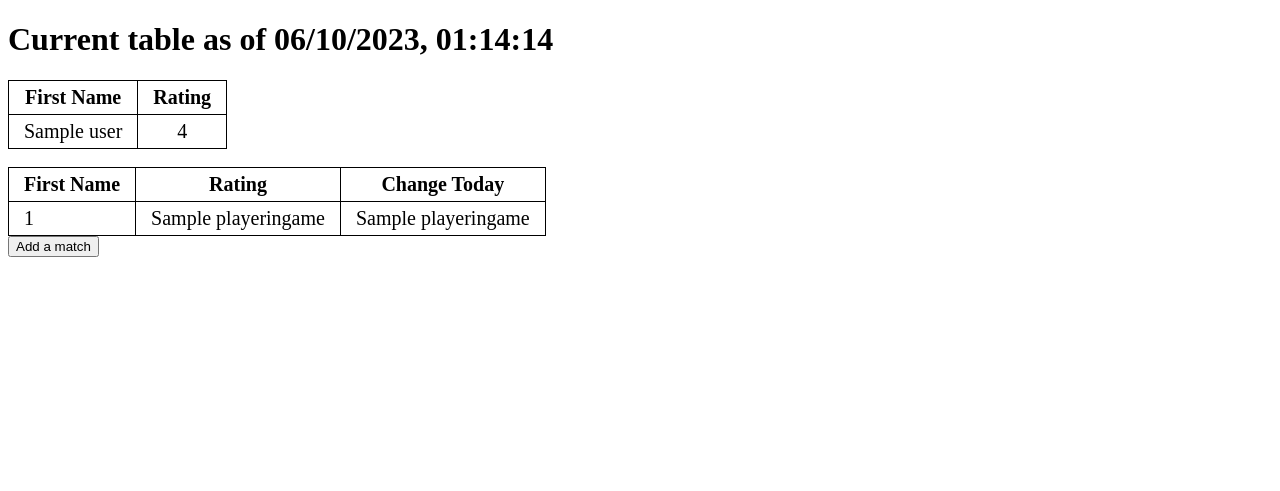
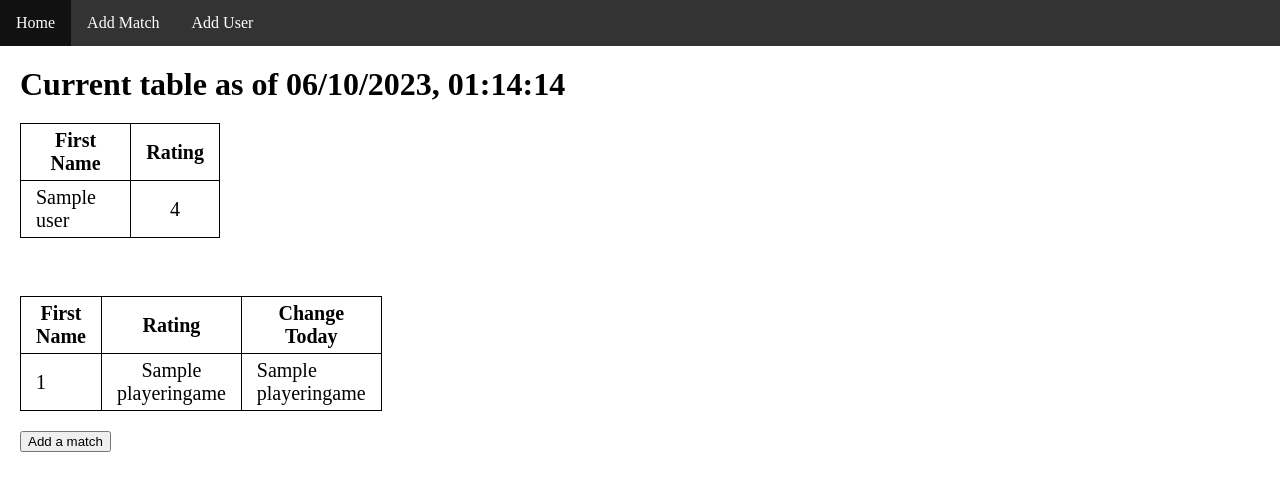
Before and after one commit to aidanbrowne2002/popdarts_flask_main_2, a Flask app: page / in a window 1280 px wide. Shown: the top 491 px of the page. Run offline with Flask 3, Linux system fonts and the light colour scheme; a database or web service that is not in the repository returns one stand-in record (values such as "Sample title"); some libraries are stand-ins or nearby versions.

Commit message:
requirements.txt

```diff
--- a/static/main.css
+++ b/static/main.css
@@ -1,4 +1,6 @@
+html, body{margin:0px; padding:0px;}
 table, th, td {
+  margin: 10;
   border: 1px solid;
   border-collapse: collapse;
   font-size:20px;
@@ -7,9 +9,47 @@ table, th, td {
   padding-right: 15px;
   padding-bottom: 5px;
 }
+table {
+width: 200px;
+margin: 20px 20px 20px 20px;
+}
+h1{
+  margin: 20px 20px 20px 20px;
+
+}
+#add_match{
+  margin: 20px 20px 20px 20px;
+
+}
+
 #column2{
   text-align: center;
 }
 button{
   padding: 10;
 }
+
+ul {
+  list-style-type: none;
+  margin: 0;
+  padding: 0;
+  overflow: hidden;
+  background-color: #333;
+}
+
+li {
+  float: left;
+}
+
+li a {
+  display: block;
+  color: white;
+  text-align: center;
+  padding: 14px 16px;
+  text-decoration: none;
+}
+
+/* Change the link color to #111 (black) on hover */
+li a:hover {
+  background-color: #111;
+}
--- a/templates/addMatch.html
+++ b/templates/addMatch.html
@@ -3,9 +3,15 @@
 <head>
     <meta charset="UTF-8">
     <title>Add Match</title>
+    <link rel="stylesheet" href='../static/main.css' />
     <link rel="stylesheet" href="//code.jquery.com/ui/1.12.1/themes/base/jquery-ui.css">
     <script src="https://code.jquery.com/jquery-1.12.4.js"></script>
     <script src="https://code.jquery.com/ui/1.12.1/jquery-ui.js"></script>
+    <ul>
+        <li><a href="/">Home</a></li>
+        <li><a href=match>Add Match</a></li>
+        <li><a href="/">Add User</a></li>
+    </ul>
 </head>
 <body>
 <a href="/"><button>Return Home</button></a>
--- a/templates/index.html
+++ b/templates/index.html
@@ -4,6 +4,11 @@
     <meta charset="UTF-8">
     <link rel="stylesheet" href='../static/main.css' />
     <title>League Table</title>
+    <ul>
+        <li><a href="/">Home</a></li>
+        <li><a href=match>Add Match</a></li>
+        <li><a href="/">Add User</a></li>
+    </ul>
 </head>
 <body>
     <h1>Current table as of {{ now }}</h1>
@@ -42,5 +47,5 @@
             {% endfor %}
         </tbody>
     </table>
-<a href=match><button>Add a match</button></a></body>
+<a href=match id="add_match"><button>Add a match</button></a></body>
 </html>
--- a/templates/submit.html
+++ b/templates/submit.html
@@ -4,6 +4,11 @@
     <meta charset="UTF-8">
     <link rel="stylesheet" href='../static/main.css' />
     <title>Title</title>
+    <ul>
+        <li><a href="/">Home</a></li>
+        <li><a href=match>Add Match</a></li>
+        <li><a href="/">Add User</a></li>
+    </ul>
 </head>
 <body>
     <table>
```
Also changed, not shown: templates/confirmation.html (+7 -1 lines).
